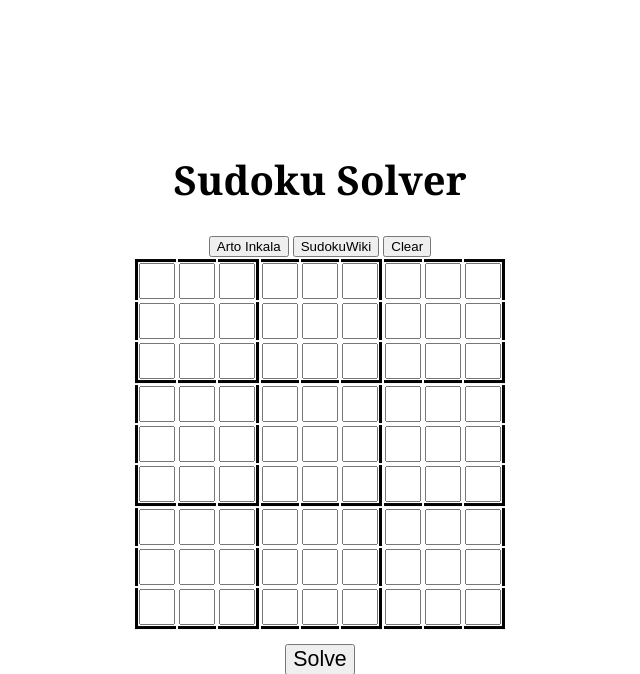
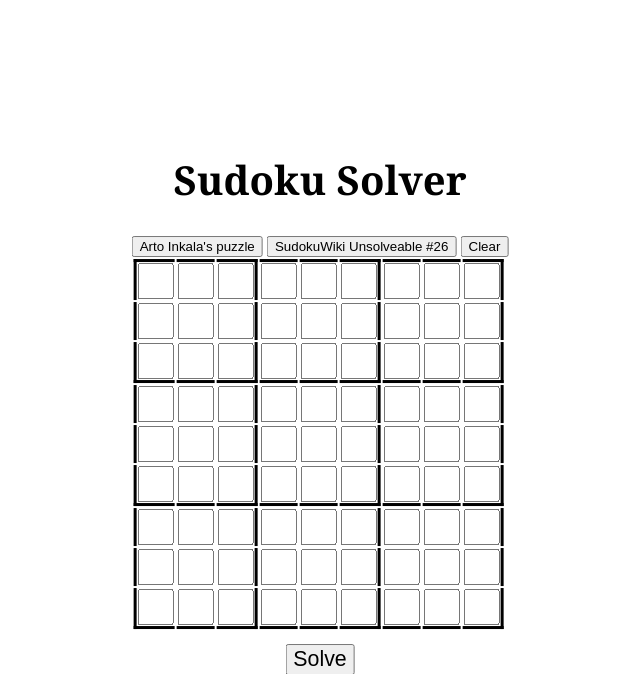
Before and after one commit to oskaerik/sudoku-django, a Django app: page / in a window 1280 px wide. Shown: the top 674 px of the page, without its empty margins (320-960 px from the left). Run offline with Django 3.2, Linux system fonts and the light colour scheme.

Commit message:
Minor fixes to readme and html template

```diff
--- a/sudoku/templates/sudoku/index.html
+++ b/sudoku/templates/sudoku/index.html
@@ -10,8 +10,8 @@
   <body>
     <div id="holder">
       <h1>Sudoku Solver</h1>
-      <button onclick="fillPuzzle(0)">Arto Inkala</button>
-      <button onclick="fillPuzzle(1)">SudokuWiki</button>
+      <button onclick="fillPuzzle(0)">Arto Inkala's puzzle</button>
+      <button onclick="fillPuzzle(1)">SudokuWiki Unsolveable #26</button>
       <button onclick="clearPuzzle()">Clear</button>
         <form action="/sudoku/" method="get">
           <table>
```
Also changed, not shown: README.md.
